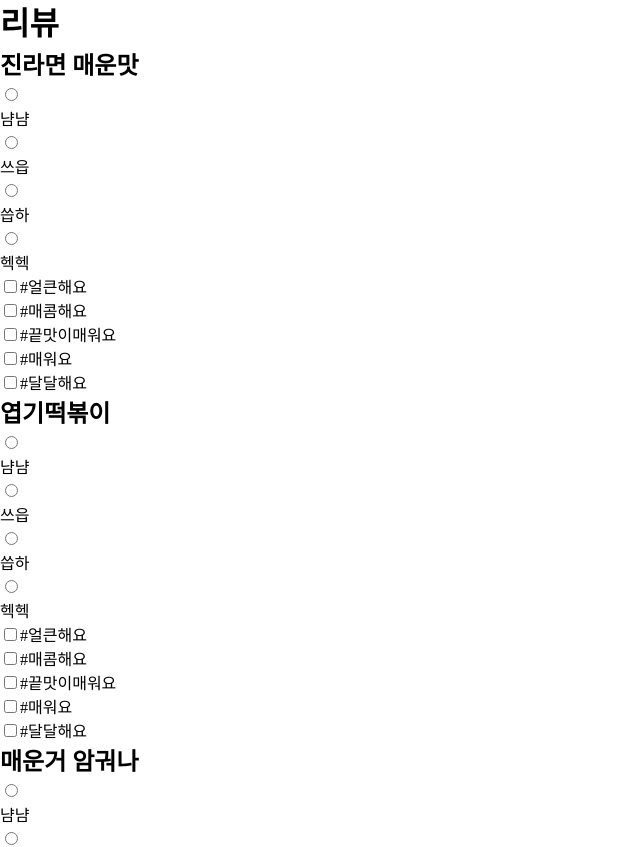
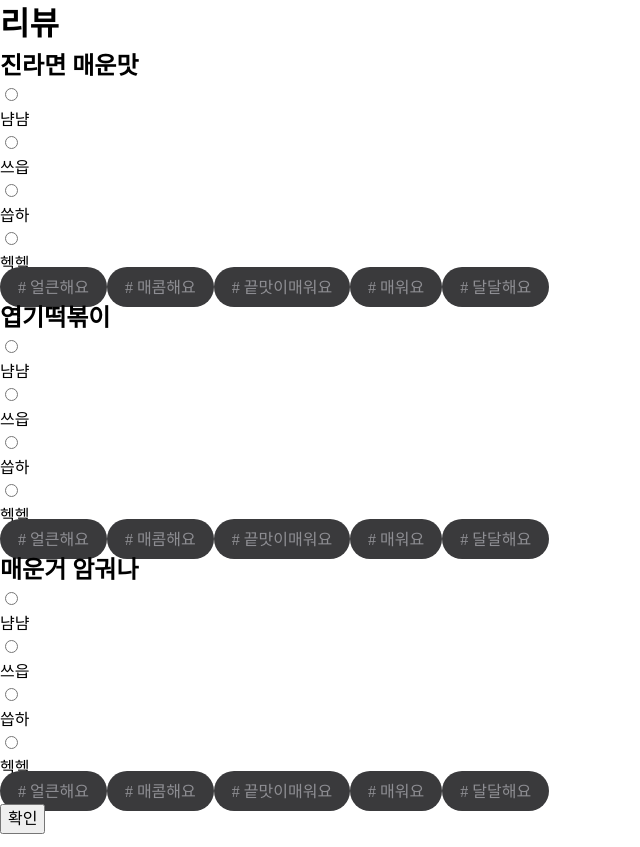
Before and after one commit to depromeet/ohmebddeng-frontend, a Next.js app: page /review in a window 1280 px wide. Shown: the top 847 px of the page, without its empty margins (0-640 px from the left). Built offline with nearby package versions, Linux system fonts and the light colour scheme.

Commit message:
feat: TasteTagInput 스타일링 구현

```diff
--- a/src/components/Common/TasteTagInput/index.tsx
+++ b/src/components/Common/TasteTagInput/index.tsx
@@ -1,17 +1,32 @@
 import React from 'react';
 import { TASTE } from '@/types';
+import styled from '@emotion/styled';
 interface Props extends React.InputHTMLAttributes<HTMLInputElement> {
   name: TASTE;
 }
 
 const TasteTagInput = (props: Props) => {
-  const { name, type, ...rest } = props;
+  const { name, type, checked, ...rest } = props;
   return (
-    <div>
-      <input type={type ?? 'checkbox'} name={name} value={name} {...rest} />
-      <label htmlFor={name}>#{name}</label>
-    </div>
+    <Container checked={checked}>
+      <Input type={type ?? 'checkbox'} name={name} value={name} {...rest} />#{' '}
+      {name}
+    </Container>
   );
 };
 
+const Container = styled.label<{ checked?: boolean }>`
+  width: 100%;
+  border-radius: 24px;
+  background-color: ${({ checked }) => (checked ? '#FF5252' : '#3A3A3C')};
+  color: ${({ checked }) => (checked ? '#F5F5F5' : '#8E8E93')};
+  padding: 12px 18px 11px;
+  text-align: center;
+  cursor: pointer;
+`;
+
+const Input = styled.input`
+  display: none;
+`;
+
 export default TasteTagInput;
```
Also changed, not shown: 1 other file (tests, documents, lock files or other folders).
